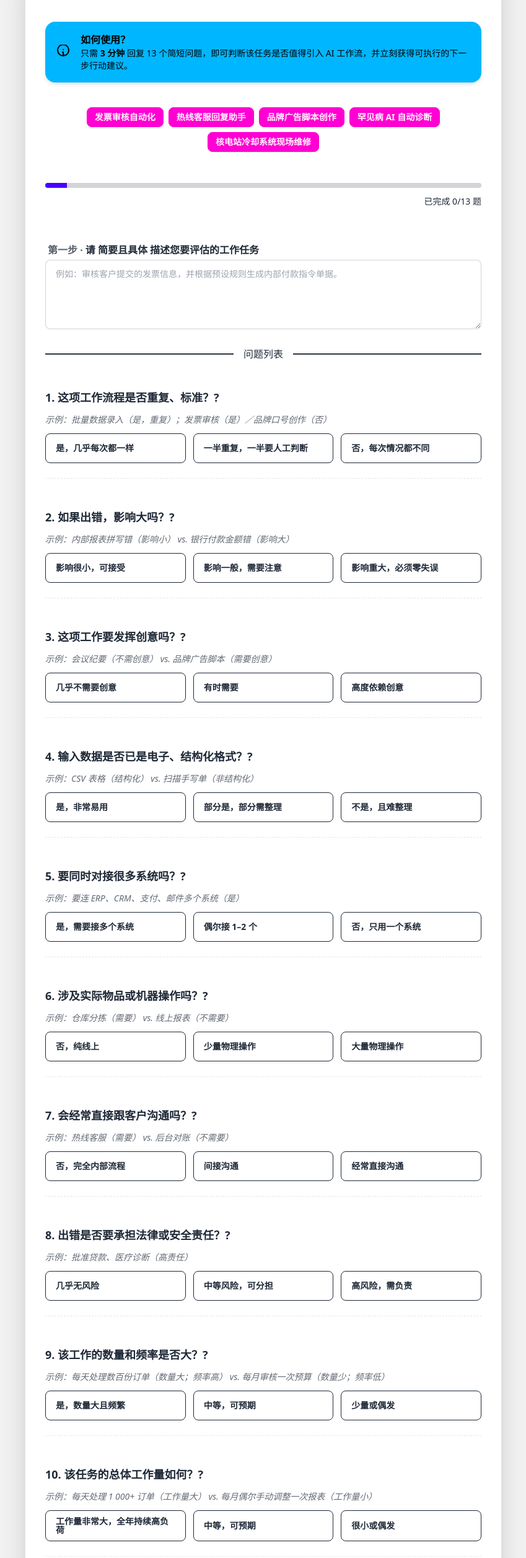
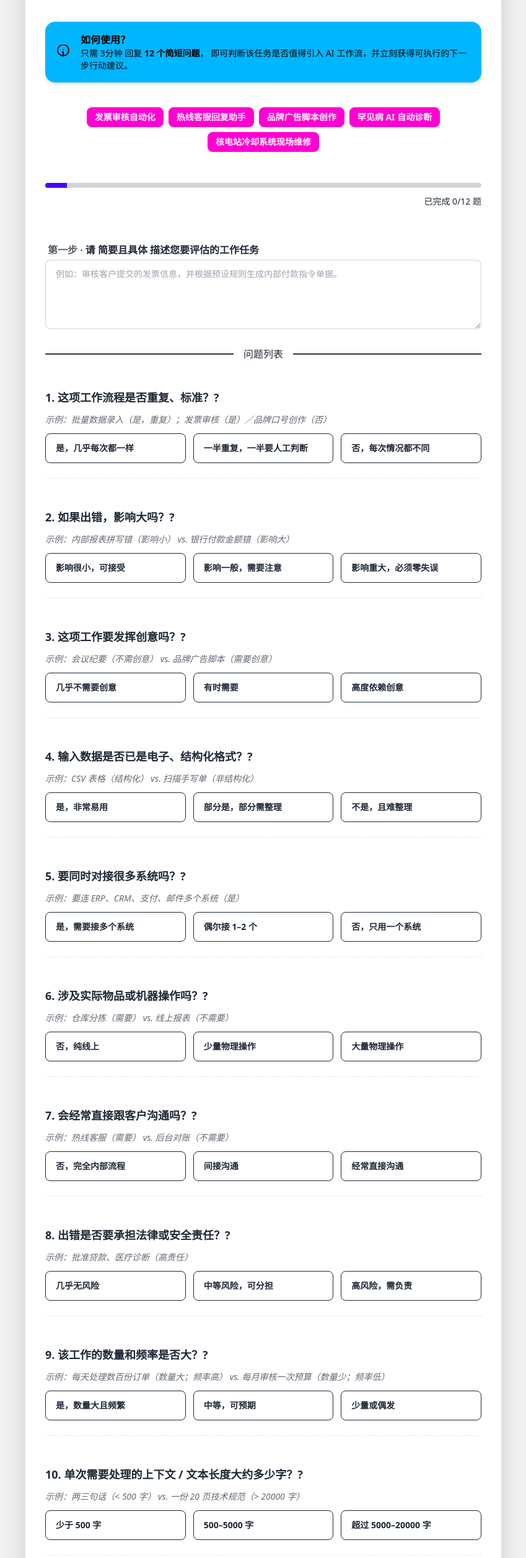
Before and after one commit to w0fv1/Ai-Workflow-Evaluator, a plain HTML site: page index.html in a window 1280 px wide. Shown: the part 89-2602 px from the top of the page at 62% size, without its empty margins (215-1064 px from the left). Drawn offline with nearby package versions, Linux system fonts and the light colour scheme.

Commit message:
优化文案

```diff
--- a/index.html
+++ b/index.html
@@ -40,8 +40,6 @@
             background-color: oklch(var(--pf, var(--p)));
             color: oklch(var(--pc, var(--b1)));
         }
-
-
     </style>
 </head>
 
@@ -69,8 +67,11 @@
                     </svg>
                     <div>
                         <div class="font-bold">如何使用？</div>
-                        <p class="text-sm">只需 <span class="font-semibold">3 分钟</span> 回复 13 个简短问题，即可判断该任务是否值得引入 AI
-                            工作流，并立刻获得可执行的下一步行动建议。</p>
+                        <p class="text-sm">
+                            只需 3分钟 回复 <span class="font-semibold" x-text="questions.length + ' 个简短问题'"></span>，
+                            即可判断该任务是否值得引入 AI 工作流，并立刻获得可执行的下一步行动建议。
+                        </p>
+
                     </div>
                 </div>
 
@@ -125,7 +126,6 @@
                                 <button
                                     class="btn justify-start items-center text-left h-auto py-2.5 whitespace-normal break-words w-full"
                                     :class="isSelected(qi, oi) ? 'btn-primary text-white' : 'btn-outline btn-neutral'"
-
                                     @click="setAnswer(qi, oi, opt)" type="button">
                                     <span x-text="opt.text" class="flex-grow"></span>
                                     <!-- 选项内提示 -->
@@ -342,17 +342,6 @@
                     },
                     {
                         weight: 1,
-                        text: '该任务的总体工作量如何？',
-                        example: '每天处理 1 000+ 订单（工作量大） vs. 每月偶尔手动调整一次报表（工作量小）',
-                        tip: '工作量越大，自动化节省的人力成本和 ROI 越高',
-                        options: [
-                            { text: '工作量非常大，全年持续高负荷', percent: 100, advice: '高工作量任务适合优先自动化，节省人力。' },
-                            { text: '中等，可预期', percent: 50 },
-                            { text: '很小或偶发', percent: -30, advice: '工作量小，自动化投入产出比可能不高，需谨慎评估。' }
-                        ]
-                    },
-                    {
-                        weight: 1,
                         text: '单次需要处理的上下文 / 文本长度大约多少字？',
                         example: '两三句话（< 500 字） vs. 一份 20 页技术规范（> 20000 字）',
                         tip: '上下文越短，模型推理速度和准确率通常更高；超长文本需要分段或摘要',
```
